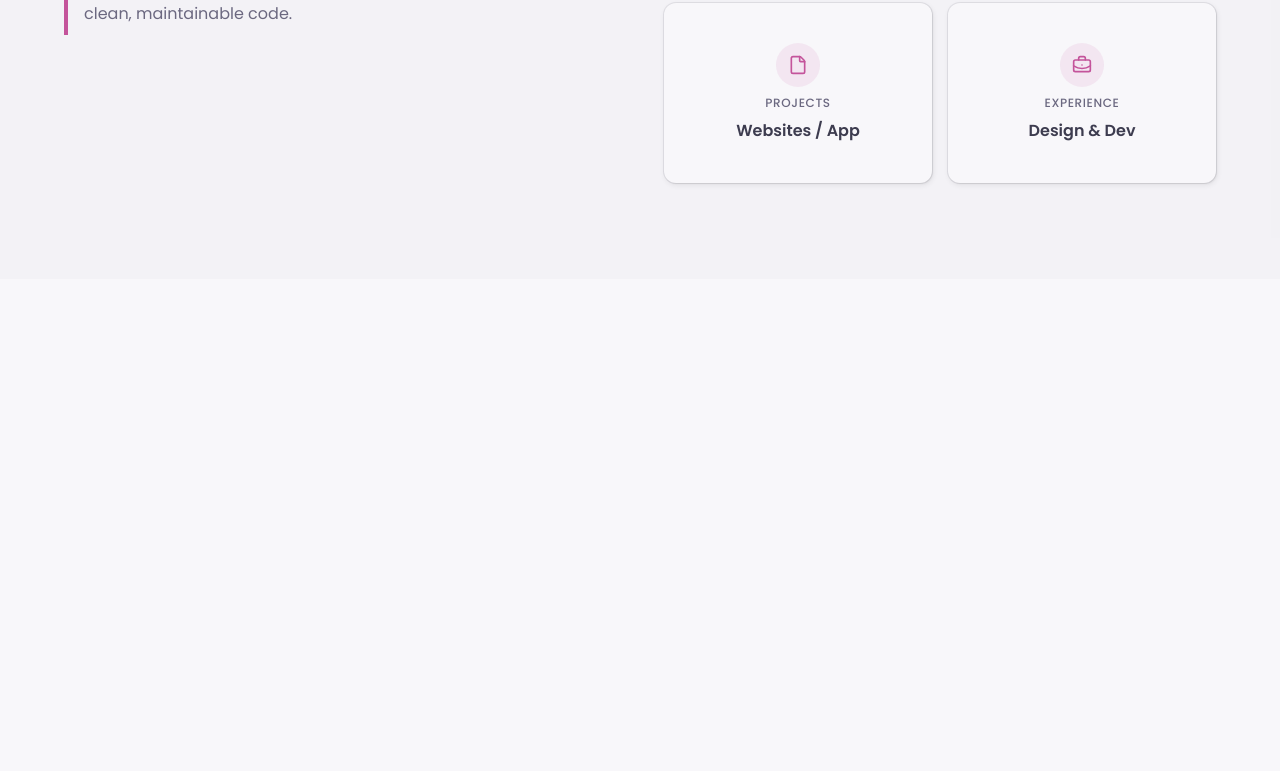
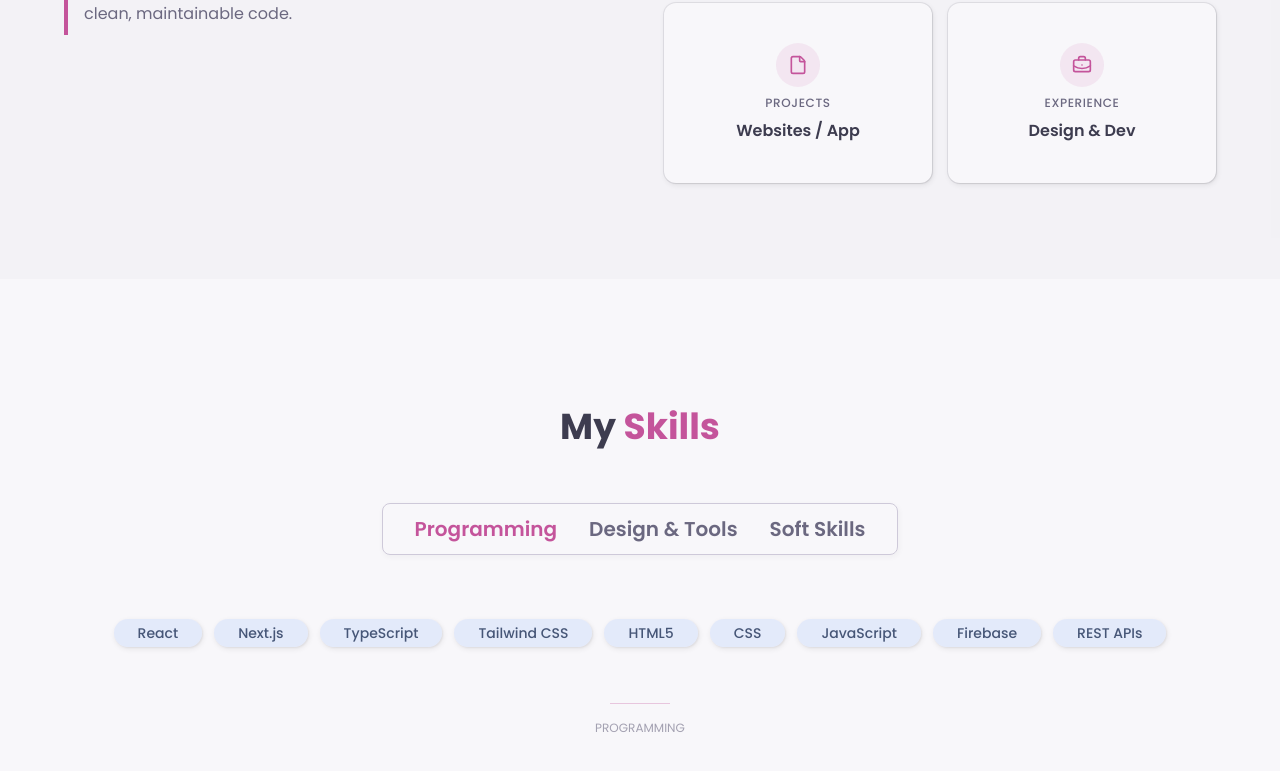
Before and after one commit to pramms19/Portfolio, a Next.js app: page / in a window 1280 px wide. Shown: the part 1033-1804 px from the top of the page. Before the commit the page ends 1344 px from the top, so only its background shows below. Built offline with nearby package versions, Linux system fonts and the light colour scheme.

Commit message:
Added skills section.

```diff
--- a/app/page.tsx
+++ b/app/page.tsx
@@ -1,6 +1,7 @@
 import About from "@/components/about";
 import HeroSection from "@/components/hero-section";
 import Navbar from "@/components/navbar";
+import Skills from "@/components/skill";
 import Image from "next/image";
 
 export default function Home() {
@@ -9,6 +10,7 @@
       <Navbar />
       <HeroSection />
       <About />
+      <Skills />
     </div>
   );
 }
--- a/components/about.tsx
+++ b/components/about.tsx
@@ -13,7 +13,7 @@
   ];
 
   return (
-    <section id="about" className="py-24 my-8 px-6 bg-muted/20 overflow-hidden">
+    <section id="about" className="py-24 my-8 px-4 md:px-8 bg-muted/20 overflow-hidden">
       <motion.div
         initial={{ opacity: 0, y: 20 }}
         whileInView={{ opacity: 1, y: 0 }}
--- a/components/hero-section.tsx
+++ b/components/hero-section.tsx
@@ -43,7 +43,7 @@
           {/* Animated Divider Line */}
           <motion.div
             initial={{ width: 0 }}
-            animate={{ width: "80px" }} // Changed from 120 to a cleaner 80px
+            animate={{ width: "80px" }}
             transition={{ duration: 0.8, delay: 0.5, ease: "easeOut" }}
             className="border-t-2 border-primary my-4 mx-auto md:mx-0 min-w-md max-w-lg"
           />
@@ -58,16 +58,6 @@
             <p className="text-muted-foreground font-light">|</p>
             <p>UI/UX Designer</p>
           </motion.div>
-
-          {/* <motion.p
-            initial={{ opacity: 0 }}
-            animate={{ opacity: 1 }}
-            transition={{ delay: 1 }}
-            className="text-sm md:text-base text-muted-foreground max-w-md leading-relaxed"
-          >
-            I bridge the gap between design and code, building functional
-            and user-centric web applications with clean, maintainable code.
-          </motion.p> */}
 
           <motion.div
             initial={{ opacity: 0, y: 10 }}
--- /dev/null
+++ b/components/skill.tsx
@@ -0,0 +1,104 @@
+import { Tabs, TabsContent, TabsList, TabsTrigger } from "@/components/ui/tabs";
+import { Badge } from "@/components/ui/badge";
+
+export default function Skills() {
+  const skills = [
+    {
+      id: "programming",
+      label: "Programming",
+      skills: [
+        "React",
+        "Next.js",
+        "TypeScript",
+        "Tailwind CSS",
+        "HTML5",
+        "CSS",
+        "JavaScript",
+        "Firebase",
+        "REST APIs",
+      ],
+    },
+    {
+      id: "design",
+      label: "Design & Tools",
+      skills: [
+        "VS Code",
+        "GitHub",
+        "Vercel",
+        "Figma",
+        "Photoshop",
+        "Illustrator",
+        "Canva",
+      ],
+    },
+    {
+      id: "soft-skills",
+      label: "Soft Skills",
+      skills: [
+        "Presentation",
+        "Communication",
+        "Time Management",
+        "Multi-Tasking",
+      ],
+    },
+  ];
+
+  return (
+    <section id="skills" className="py-24 px-4 md:px-8 relative">
+      <h2 className="text-3xl md:text-4xl font-bold mb-14 text-center">
+        My <span className="text-primary">Skills</span>
+      </h2>
+
+      <Tabs
+        defaultValue="programming"
+        className="w-full flex flex-col items-center"
+      >
+        {/* Navigation Bar - Clean Underline Style */}
+        <TabsList className="bg-transparent border h-auto px-8 flex gap-8 mb-14 shadow-xs">
+          {skills.map((category) => (
+            <TabsTrigger
+              key={category.id}
+              value={category.id}
+              className="relative bg-transparent border-none shadow-none px-0 py-2 rounded-none text-muted-foreground data-[state=active]:text-primary data-[state=active]:bg-transparent font-semibold text-base md:text-xl transition-all after:absolute after:bottom-0 after:left-0 after:h-0.5 after:w-full after:bg-primary after:scale-x-0 data-[state=active]:after:scale-x-100 after:transition-transform after:duration-300"
+            >
+              {category.label}
+              {/* Just show first word for clean look */}
+            </TabsTrigger>
+          ))}
+        </TabsList>
+
+        {/* Content Area */}
+        <div className="w-full">
+          {skills.map((category) => (
+            <TabsContent
+              key={category.id}
+              value={category.id}
+              className="mt-0 focus-visible:outline-none animate-in fade-in zoom-in-95 duration-500"
+            >
+              {/* 1. The Skills Cloud */}
+              <div className="flex flex-wrap justify-center gap-3 mb-14">
+                {category.skills.map((skill) => (
+                  <Badge
+                    key={skill}
+                    variant="secondary"
+                    className="px-6 py-3.5 text-sm font-medium bg-secondary/40 hover:bg-secondary hover:text-secondary-foreground transition-all rounded-full border-none shadow-sm"
+                  >
+                    {skill}
+                  </Badge>
+                ))}
+              </div>
+
+              {/* 2. The Category Label (Displayed at the bottom of the section) */}
+              <div className="flex flex-col items-center">
+                <div className="h-px w-15 bg-primary/30 mb-4" />
+                <p className="text-xs uppercase text-muted-foreground/60">
+                  {category.label}
+                </p>
+              </div>
+            </TabsContent>
+          ))}
+        </div>
+      </Tabs>
+    </section>
+  );
+}
--- /dev/null
+++ b/components/ui/badge.tsx
@@ -0,0 +1,49 @@
+import * as React from "react"
+import { cva, type VariantProps } from "class-variance-authority"
+import { Slot } from "radix-ui"
+
+import { cn } from "@/lib/utils"
+
+const badgeVariants = cva(
+  "group/badge inline-flex h-5 w-fit shrink-0 items-center justify-center gap-1 overflow-hidden rounded-4xl border border-transparent px-2 py-0.5 text-xs font-medium whitespace-nowrap transition-all focus-visible:border-ring focus-visible:ring-[3px] focus-visible:ring-ring/50 has-data-[icon=inline-end]:pr-1.5 has-data-[icon=inline-start]:pl-1.5 aria-invalid:border-destructive aria-invalid:ring-destructive/20 dark:aria-invalid:ring-destructive/40 [&>svg]:pointer-events-none [&>svg]:size-3!",
+  {
+    variants: {
+      variant: {
+        default: "bg-primary text-primary-foreground [a]:hover:bg-primary/80",
+        secondary:
+          "bg-secondary text-secondary-foreground [a]:hover:bg-secondary/80",
+        destructive:
+          "bg-destructive/10 text-destructive focus-visible:ring-destructive/20 dark:bg-destructive/20 dark:focus-visible:ring-destructive/40 [a]:hover:bg-destructive/20",
+        outline:
+          "border-border text-foreground [a]:hover:bg-muted [a]:hover:text-muted-foreground",
+        ghost:
+          "hover:bg-muted hover:text-muted-foreground dark:hover:bg-muted/50",
+        link: "text-primary underline-offset-4 hover:underline",
+      },
+    },
+    defaultVariants: {
+      variant: "default",
+    },
+  }
+)
+
+function Badge({
+  className,
+  variant = "default",
+  asChild = false,
+  ...props
+}: React.ComponentProps<"span"> &
+  VariantProps<typeof badgeVariants> & { asChild?: boolean }) {
+  const Comp = asChild ? Slot.Root : "span"
+
+  return (
+    <Comp
+      data-slot="badge"
+      data-variant={variant}
+      className={cn(badgeVariants({ variant }), className)}
+      {...props}
+    />
+  )
+}
+
+export { Badge, badgeVariants }
--- /dev/null
+++ b/components/ui/tabs.tsx
@@ -0,0 +1,90 @@
+"use client"
+
+import * as React from "react"
+import { cva, type VariantProps } from "class-variance-authority"
+import { Tabs as TabsPrimitive } from "radix-ui"
+
+import { cn } from "@/lib/utils"
+
+function Tabs({
+  className,
+  orientation = "horizontal",
+  ...props
+}: React.ComponentProps<typeof TabsPrimitive.Root>) {
+  return (
+    <TabsPrimitive.Root
+      data-slot="tabs"
+      data-orientation={orientation}
+      className={cn(
+        "group/tabs flex gap-2 data-horizontal:flex-col",
+        className
+      )}
+      {...props}
+    />
+  )
+}
+
+const tabsListVariants = cva(
+  "group/tabs-list inline-flex w-fit items-center justify-center rounded-lg p-[3px] text-muted-foreground group-data-horizontal/tabs:h-8 group-data-vertical/tabs:h-fit group-data-vertical/tabs:flex-col data-[variant=line]:rounded-none",
+  {
+    variants: {
+      variant: {
+        default: "bg-muted",
+        line: "gap-1 bg-transparent",
+      },
+    },
+    defaultVariants: {
+      variant: "default",
+    },
+  }
+)
+
+function TabsList({
+  className,
+  variant = "default",
+  ...props
+}: React.ComponentProps<typeof TabsPrimitive.List> &
+  VariantProps<typeof tabsListVariants>) {
+  return (
+    <TabsPrimitive.List
+      data-slot="tabs-list"
+      data-variant={variant}
+      className={cn(tabsListVariants({ variant }), className)}
+      {...props}
+    />
+  )
+}
+
+function TabsTrigger({
+  className,
+  ...props
+}: React.ComponentProps<typeof TabsPrimitive.Trigger>) {
+  return (
+    <TabsPrimitive.Trigger
+      data-slot="tabs-trigger"
+      className={cn(
+        "relative inline-flex h-[calc(100%-1px)] flex-1 items-center justify-center gap-1.5 rounded-md border border-transparent px-1.5 py-0.5 text-sm font-medium whitespace-nowrap text-foreground/60 transition-all group-data-vertical/tabs:w-full group-data-vertical/tabs:justify-start hover:text-foreground focus-visible:border-ring focus-visible:ring-[3px] focus-visible:ring-ring/50 focus-visible:outline-1 focus-visible:outline-ring disabled:pointer-events-none disabled:opacity-50 has-data-[icon=inline-end]:pr-1 has-data-[icon=inline-start]:pl-1 dark:text-muted-foreground dark:hover:text-foreground group-data-[variant=default]/tabs-list:data-active:shadow-sm group-data-[variant=line]/tabs-list:data-active:shadow-none [&_svg]:pointer-events-none [&_svg]:shrink-0 [&_svg:not([class*='size-'])]:size-4",
+        "group-data-[variant=line]/tabs-list:bg-transparent group-data-[variant=line]/tabs-list:data-active:bg-transparent dark:group-data-[variant=line]/tabs-list:data-active:border-transparent dark:group-data-[variant=line]/tabs-list:data-active:bg-transparent",
+        "data-active:bg-background data-active:text-foreground dark:data-active:border-input dark:data-active:bg-input/30 dark:data-active:text-foreground",
+        "after:absolute after:bg-foreground after:opacity-0 after:transition-opacity group-data-horizontal/tabs:after:inset-x-0 group-data-horizontal/tabs:after:bottom-[-5px] group-data-horizontal/tabs:after:h-0.5 group-data-vertical/tabs:after:inset-y-0 group-data-vertical/tabs:after:-right-1 group-data-vertical/tabs:after:w-0.5 group-data-[variant=line]/tabs-list:data-active:after:opacity-100",
+        className
+      )}
+      {...props}
+    />
+  )
+}
+
+function TabsContent({
+  className,
+  ...props
+}: React.ComponentProps<typeof TabsPrimitive.Content>) {
+  return (
+    <TabsPrimitive.Content
+      data-slot="tabs-content"
+      className={cn("flex-1 text-sm outline-none", className)}
+      {...props}
+    />
+  )
+}
+
+export { Tabs, TabsList, TabsTrigger, TabsContent, tabsListVariants }
```
